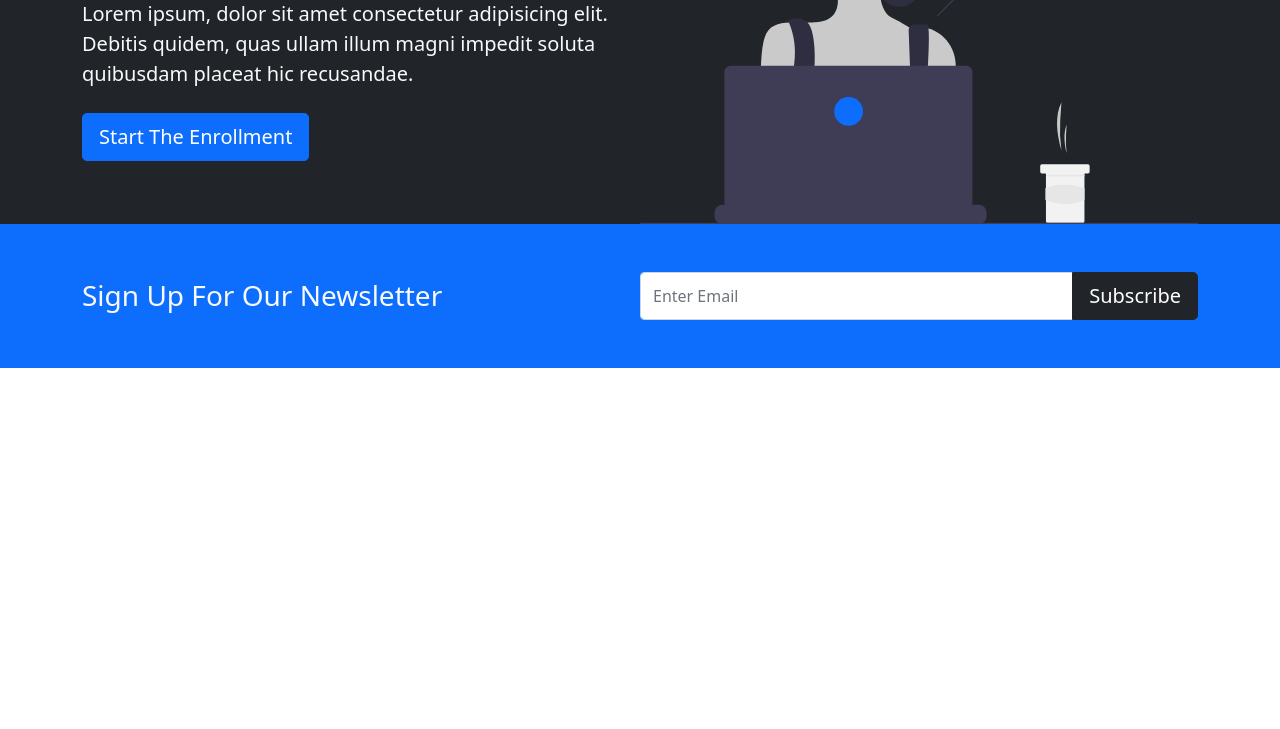
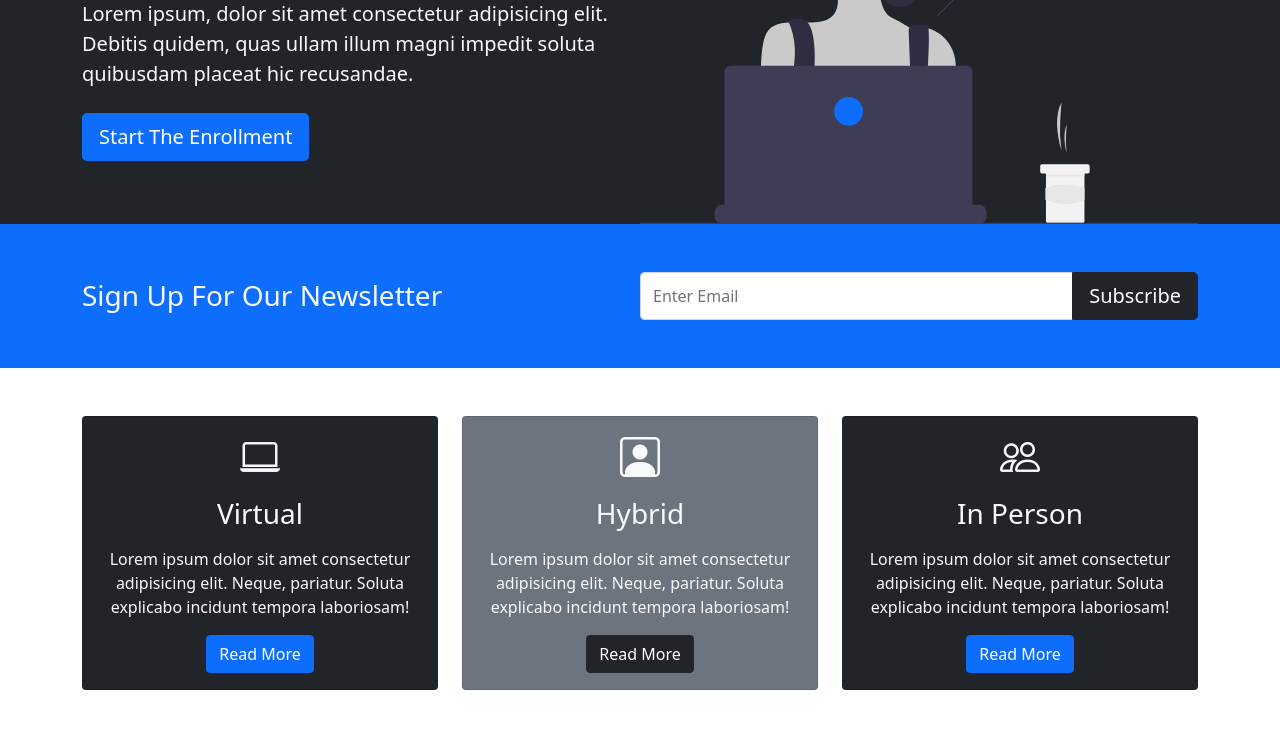
Before and after one commit to AyanUpadhaya/bootstrap-bootcamp, a plain HTML site: page index.html in a window 1280 px wide. Shown: the part 257-986 px from the top of the page. Before the commit the page ends 800 px from the top, so only its background shows below. Drawn offline with nearby package versions, Linux system fonts and the light colour scheme.

Commit message:
card section added

```diff
--- a/index.html
+++ b/index.html
@@ -6,6 +6,8 @@
     <meta name="viewport" content="width=device-width, initial-scale=1">
     <!-- Bootstrap CSS -->
     <link href="https://cdn.jsdelivr.net/npm/bootstrap@5.0.2/dist/css/bootstrap.min.css" rel="stylesheet" integrity="sha384-EVSTQN3/azprG1Anm3QDgpJLIm9Nao0Yz1ztcQTwFspd3yD65VohhpuuCOmLASjC" crossorigin="anonymous">
+    <!-- BS 5 icnons -->
+    <link rel="stylesheet" href="https://cdn.jsdelivr.net/npm/bootstrap-icons@1.3.0/font/bootstrap-icons.css">
     <!-- custom css -->
     <link rel="stylesheet" href="style.css">
 
@@ -75,6 +77,59 @@
 
     </section>
 
+    <!-- boxes -->
+    <section class="p-5 ">
+        <div class="container">
+            <div class="row text-center">
+                <div class="col-md">
+                    <div class="card bg-dark text-light">
+                        <div class="card-body text-center">
+                            <div class="h1 mb-3">
+                                <i class="bi bi-laptop"></i>
+                            </div>
+                            <h3 class="card-title mb-3">Virtual</h3>
+                            <p class="card-text">
+                                Lorem ipsum dolor sit amet consectetur adipisicing elit. Neque, pariatur. Soluta explicabo incidunt tempora laboriosam!
+                            </p>
+                            <a href="" class="btn btn-primary">Read More</a>
+
+                        </div>
+                    </div>
+                </div>
+                <div class="col-md">
+                    <div class="card bg-secondary text-light">
+                        <div class="card-body text-center">
+                            <div class="h1 mb-3">
+                                <i class="bi bi-person-square"></i>
+                            </div>
+                            <h3 class="card-title mb-3">Hybrid</h3>
+                            <p class="card-text">
+                                Lorem ipsum dolor sit amet consectetur adipisicing elit. Neque, pariatur. Soluta explicabo incidunt tempora laboriosam!
+                            </p>
+                            <a href="" class="btn btn-dark">Read More</a>
+
+                        </div>
+                    </div>
+                </div>
+                <div class="col-md">
+                    <div class="card bg-dark text-light">
+                        <div class="card-body text-center">
+                            <div class="h1 mb-3">
+                                <i class="bi bi-people"></i>
+                            </div>
+                            <h3 class="card-title mb-3">In Person</h3>
+                            <p class="card-text">
+                                Lorem ipsum dolor sit amet consectetur adipisicing elit. Neque, pariatur. Soluta explicabo incidunt tempora laboriosam!
+                            </p>
+                            <a href="" class="btn btn-primary">Read More</a>
+
+                        </div>
+                    </div>
+                </div>
+            </div>
+        </div>
+    </section>
+
 
 
     <!--  Bootstrap Bundle with Popper -->
```
